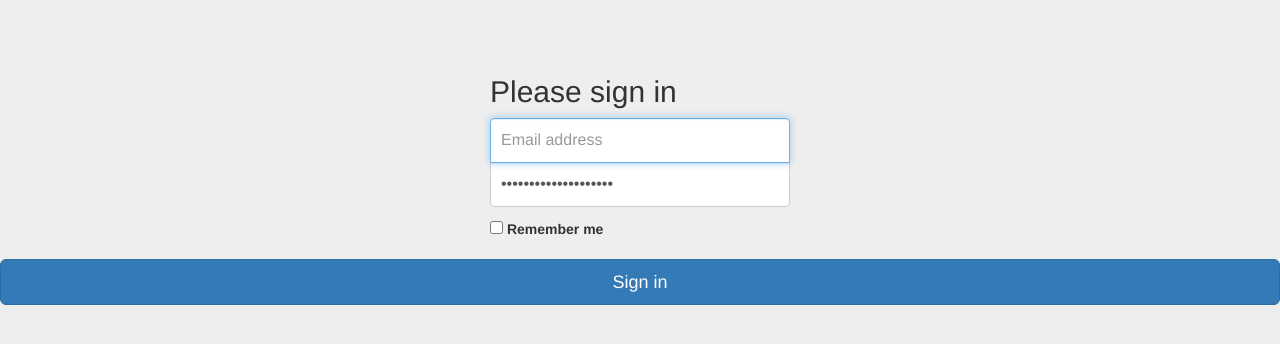
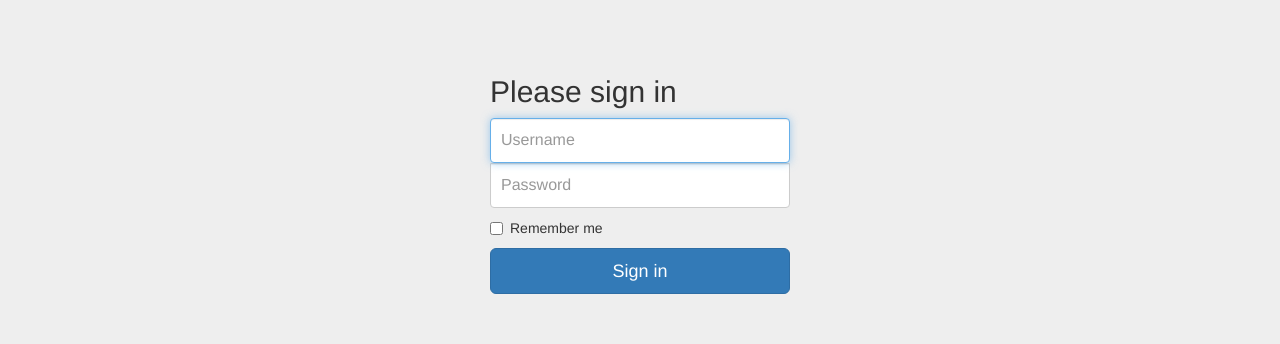
Before and after one commit to stuffy-the-dragon/wKRApp, a Flask app: page / in a window 1280 px wide. Shown: the top 344 px of the page. Run offline with Flask 2, Linux system fonts and the light colour scheme; some libraries are stand-ins or nearby versions.

Commit message:
feature(signin): Add username text field
- Replaced the email text field with a username text field
- Added username processing source in the views.py
- Added error variable in the index route function
- Added error paragraph in the signin.html page

```diff
--- a/wKRApp/templates/signin.html
+++ b/wKRApp/templates/signin.html
@@ -17,10 +17,10 @@
 
     <form class="form-signin" action="{{ url_for('index') }}" method=post>
         <h2 class="form-signin-heading">Please sign in</h2>
-        <label for="inputEmail" class="sr-only">Email address</label>
-        <input type="email" name="email" id="inputEmail" class="form-control" placeholder="Email address" required autofocus value="{{ request.form.email }}">
+        <label for="inputUsername" class="sr-only">Email address</label>
+        <input type="username" name="username" id="inputUsername" class="form-control" placeholder="Username" required autofocus value="{{ request.form.username }}">
         <label for="inputPassword" class="sr-only">Password</label>
-        <input type="password" name="password" id="inputPassword" class="form-control" placeholder="Password" required value="{{ request.form.password }}>
+        <input type="password" name="password" id="inputPassword" class="form-control" placeholder="Password" required value="{{ request.form.password }}">
         <div class="checkbox">
             <label>
                 <input type="checkbox" name="remember-me" value="remember-me"> Remember me
@@ -29,6 +29,10 @@
         <button class="btn btn-lg btn-primary btn-block" type="submit">Sign in</button>
     </form>
 
+    {% if error %}
+        <p class="error"><strong>Error:</strong> {{ error }} </p>
+    {% endif %}
+
 </div> <!-- /container -->
 
 <script src=" {{ url_for('static', filename='js/jquery-2.1.4.min.js') }}"></script>
--- a/wKRApp/views.py
+++ b/wKRApp/views.py
@@ -4,8 +4,9 @@
 
 @app.route('/', methods=['GET', 'POST'])
 def index():
+    error = None
     if request.method == 'POST':
-        if request.form['email'] == 'admin@admin.com' or request.form['password'] == 'admin':
+        if request.form['username'] == 'Admin' or request.form['password'] == 'admin':
             return render_template('admin.html')
         else:
             return render_template('team.html')
```
